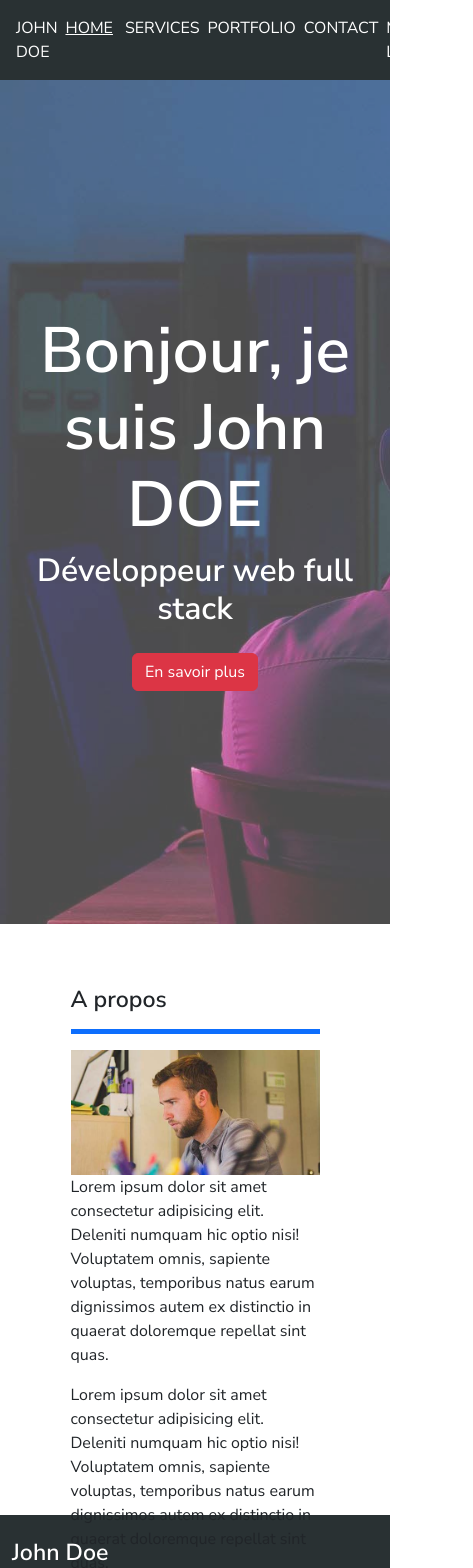
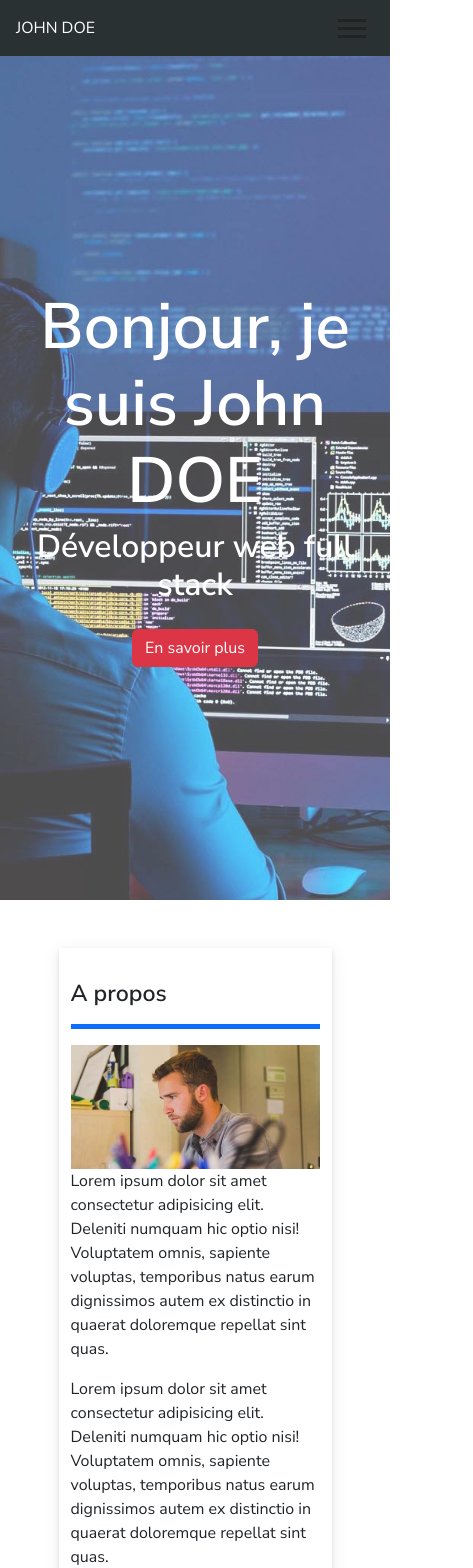
Before and after one commit to Charpyspm/portfolio, a React (Create React App) app: page / in a window 390 px wide. Shown: the top 1568 px of the page, 473 px wide, since content can reach past the window. Built offline with nearby package versions, Linux system fonts and the light colour scheme.

Commit message:
finalisation du site web

```diff
--- a/public/index.html
+++ b/public/index.html
@@ -6,11 +6,10 @@
     <meta name="theme-color" content="#000000" />
     <meta
       name="description"
-      content="Web site created using create-react-app"
+      content="Portfolio de John DOE, développeur web. Devoir CEF"
     />
-    <link rel="apple-touch-icon" href="%PUBLIC_URL%/logo192.png" />
 
-    <link rel="manifest" href="%PUBLIC_URL%/manifest.json" />
+    <link rel="icon" type="image/png" href="%PUBLIC_URL%/favicon.png" />
 
     <title>Portfolio John DOE</title>
   </head>
--- a/src/App.js
+++ b/src/App.js
@@ -1,4 +1,4 @@
-import React from 'react';
+import React, { useState} from 'react';
 import { Routes, Route, NavLink } from 'react-router-dom';
 
 import HOME from './pages/home.jsx';
@@ -9,38 +9,54 @@ import MENTIONS_LEGALES from './pages/mentions.jsx';
 
 
 export default function App() {
+
+const [menuOpen, setMenuOpen] = useState(false);
+
   return (
     <div className="App">
       <div className="header text-left ">
       <nav className='d-flex justify-content-between align-items-center p-3'>
         <p className='mb-0' id='header-name'>JOHN DOE</p>
-        <div className='ms-auto d-flex'>
+        <button
+          className="burger-btn d-md-none"
+          onClick={() => setMenuOpen(!menuOpen)}
+          aria-label="Ouvrir le menu"
+        >
+          <span className="burger-icon"></span>
+        </button>
+
+        <div className={`nav-burger ms-auto ${menuOpen ? 'open' : ''}`}>
         <NavLink
               to="/"
+              onClick={() => setMenuOpen(false)}
               className={({ isActive }) => isActive ? "mx-2 active text-uppercase text-decoration-underline header-link" : "mx-2 text-uppercase text-decoration-none header-link"}
             >
               home
             </NavLink>
             <NavLink
               to="/services"
+              onClick={() => setMenuOpen(false)}
               className={({ isActive }) => isActive ? "mx-1 active text-uppercase text-decoration-underline header-link" : "mx-1 text-uppercase text-decoration-none header-link"}
             >
               services
             </NavLink>
             <NavLink
               to="/portfolio"
+              onClick={() => setMenuOpen(false)}
               className={({ isActive }) => isActive ? "mx-1 active text-uppercase text-decoration-underline header-link" : "mx-1 text-uppercase text-decoration-none header-link"}
             >
               portfolio
             </NavLink>
             <NavLink
               to="/contact"
+              onClick={() => setMenuOpen(false)}
               className={({ isActive }) => isActive ? "mx-1 active text-uppercase text-decoration-underline header-link" : "mx-1 text-uppercase text-decoration-none header-link"}
             >
               contact
             </NavLink>
             <NavLink
               to="/mentions"
+              onClick={() => setMenuOpen(false)}
               className={({ isActive }) => isActive ? "mx-1 active text-uppercase text-decoration-underline header-link" : "mx-1 text-uppercase text-decoration-none header-link"}
             >
               mentions légales
--- a/src/index.css
+++ b/src/index.css
@@ -119,14 +119,13 @@ h1, h2, h3, h4, h5, h6 {
   display: flex;
   justify-content: center;
   align-items: center;
-  height: 70vh;
+  margin-top: 3rem;
+  margin-bottom: 3rem;
 }
 
 .presentation-text {
-  box-shadow: 0 8px 16px -8px rgba(0,0,0,0.3),z
-              8px 0 16px -8px rgba(0,0,0,0.2),
-             -8px 0 16px -8px rgba(0,0,0,0.2);
-  height: 90%;
+  box-shadow: 0 4px 16px rgba(0,0,0,0.08), 0 1.5px 4px rgba(0,0,0,0.10);
+  height: auto;
   width: 70%;
   display: flex;
   padding-top: 2rem;
@@ -209,11 +208,10 @@ h1, h2, h3, h4, h5, h6 {
   color: #000;
 }
 
-.btn-primary:hover, .btn-primary:focus {
-  background-color: #4da3ff !important; /* bleu plus clair */
-  border-color: #4da3ff !important;
-  color: #fff;
-  transition: background-color 0.2s, border-color 0.2s;
+.btn-primary:hover {
+  filter: brightness(1.6);
+  transition: 0.2s;
+
 }
 
 /*style page contact*/
@@ -252,3 +250,83 @@ h1, h2, h3, h4, h5, h6 {
   margin-bottom: 0.3rem;
   margin-top: 0.3rem;
 }
+
+/*assombrissement des boutons au survol*/
+
+.btn-danger:hover, .btn-sombre:hover {
+  filter: brightness(0.8);
+  transition: 0.2s;
+}
+
+/*gestion de l'app version mobile*/
+/* style menu burger */
+.burger-btn {
+  background: none;
+  border: none;
+  outline: none;
+  cursor: pointer;
+  display: none;
+  padding: 0.5rem;
+}
+.burger-icon {
+  display: block;
+  width: 28px;
+  height: 3px;
+  background: #222;
+  position: relative;
+}
+.burger-icon::before,
+.burger-icon::after {
+  content: '';
+  display: block;
+  width: 28px;
+  height: 3px;
+  background: #222;
+  position: absolute;
+  left: 0;
+  transition: 0.3s;
+}
+.burger-icon::before {
+  top: -8px;
+}
+.burger-icon::after {
+  top: 8px;
+}
+
+/* Navigation responsive */
+@media (max-width: 570px) {
+  .nav-burger {
+    display: none !important;
+    width: 100%;
+    flex-direction: column;
+    background: #293133;
+    position: absolute;
+    top: 55px;
+    left: 0;
+    box-shadow: 0 2px 8px rgba(0,0,0,0.15);
+    z-index: 2;
+    padding: 1rem;
+  }
+  .nav-burger.open {
+    display: flex !important;
+  }
+  .burger-btn {
+    display: block;;
+  }
+
+  .presentation::before {
+    background-position: center;;
+  }
+
+  .prepa {
+    flex-direction: column !important;
+    justify-content: center !important;
+    align-items: center !important;
+    width: 80% !important;
+    gap: 1rem !important;
+  }
+
+  .formulaire, .coordonnees {
+    width: 100% !important;
+  }
+}
--- a/src/pages/contact.jsx
+++ b/src/pages/contact.jsx
@@ -29,7 +29,7 @@ export default function CONTACT() {
               <textarea className="form-control" id="message" placeholder='Votre message' rows="15" required></textarea>
             </div>
             <div className="d-flex justify-content-center">
-              <button type="submit" className="btn btn-primary mb-5">Envoyer</button>
+              <button type="submit" className="btn btn-primary btn-sombre mb-5">Envoyer</button>
             </div>
           </form>
         </div>
```
Also changed, not shown: public/favicon.png (added).
